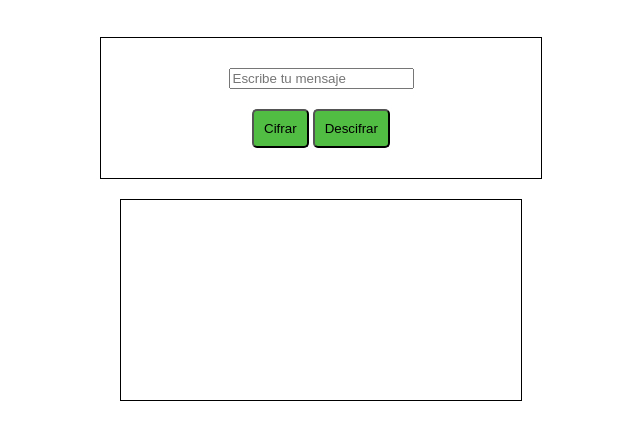
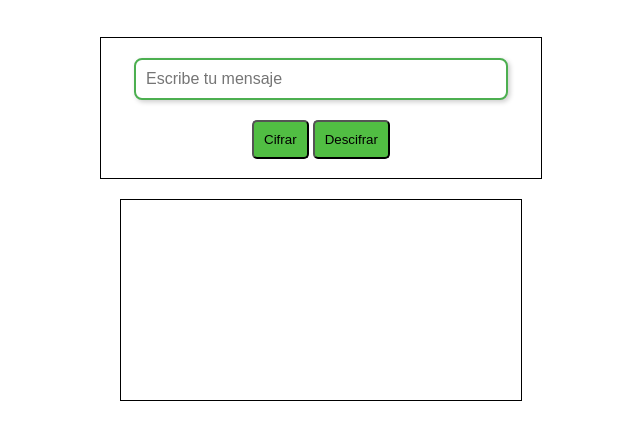
Before and after one commit to TechMaster01/Cifrador-Cesar, a plain HTML site: page index.html in a window 1280 px wide. Shown: the part 58-498 px from the top of the page, without its empty margins (319-959 px from the left). Drawn offline with Linux system fonts and the light colour scheme.

Commit message:
Update styles.css
Cambios al diseño

```diff
--- a/Styles/styles.css
+++ b/Styles/styles.css
@@ -48,6 +48,9 @@
     align-content: center;
     justify-content: center;
     text-align: center;
+    overflow: auto;
+    word-wrap: break-word;
+    overflow-wrap: break-word;
 }
 
 .Button{
@@ -56,3 +59,14 @@
     padding: 10px;
     border-radius: 5px;
 }
+
+#Mensaje {
+    width: 90%;
+    max-width: 350px;
+    padding: 10px;
+    border-radius: 8px;
+    border: 2px solid #4CAF50;
+    font-size: 16px;
+    outline: none;
+    box-shadow: 2px 2px 5px rgba(0, 0, 0, 0.2);
+}
```
